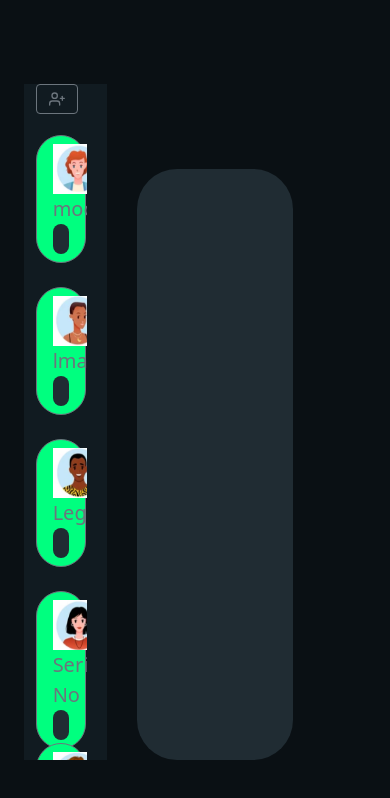
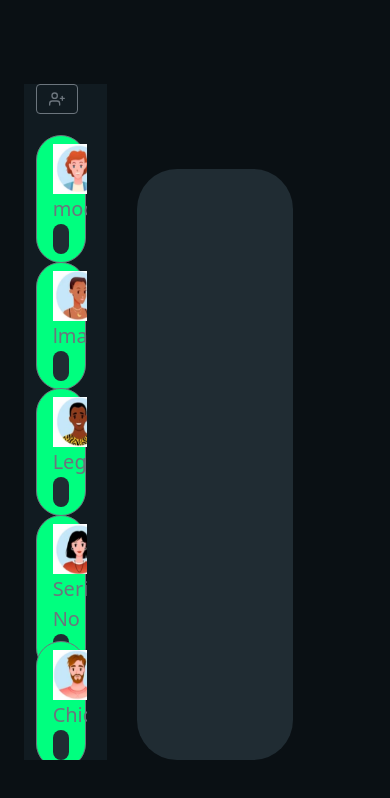
Before and after one commit to Teananazz/advancedproject, a React (Create React App) app: page /App in a window 390 px wide. Shown: the top 798 px of the page. Built offline with nearby package versions, Linux system fonts and the light colour scheme.

Commit message:
fix 4 for too small screen

```diff
--- a/src/index.css
+++ b/src/index.css
@@ -801,10 +801,21 @@ textarea[type=text] {
 
     background-color: initial;
     width: 100%;
-    height: 18vh;
+    height: 15vh;
 
 
 }
+@media only screen and (max-height:768px) {
+
+    .left {
+        height: 100%;
+
+    }
+
+
+}
+
+
 
 .ButtonGroup {
     position: absolute;
```
